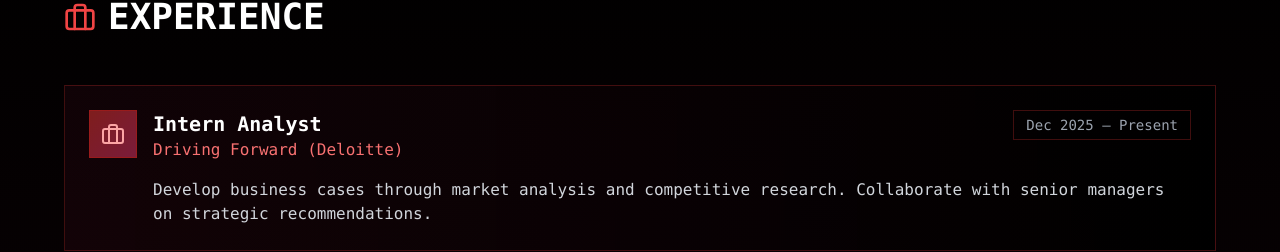
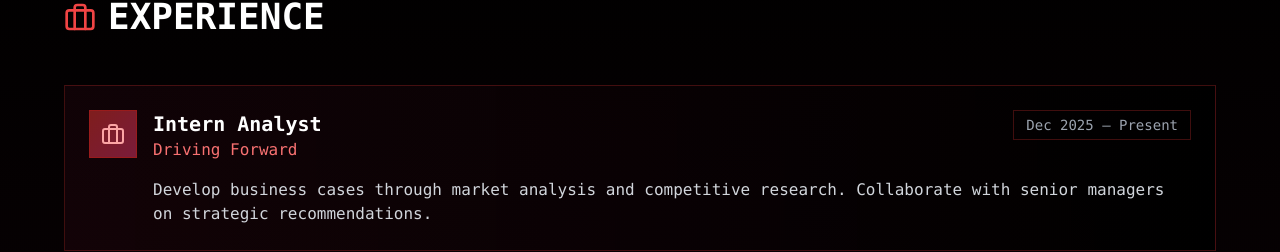
Before and after one commit to hiratinspace/hr_portfolio, a React (Create React App) app: page / in a window 1280 px wide. Shown: the part 2229-2481 px from the top of the page. Built offline with nearby package versions, Linux system fonts and the light colour scheme.

Commit message:
detail correction

```diff
--- a/src/App.js
+++ b/src/App.js
@@ -137,7 +137,7 @@ This toolkit has been instrumental in solving 50+ cryptography challenges across
   const experiences = [
     {
       title: "Intern Analyst",
-      company: "Driving Forward (Deloitte)",
+      company: "Driving Forward",
       period: "Dec 2025 – Present",
       description: "Develop business cases through market analysis and competitive research. Collaborate with senior managers on strategic recommendations.",
       icon: Briefcase
```
